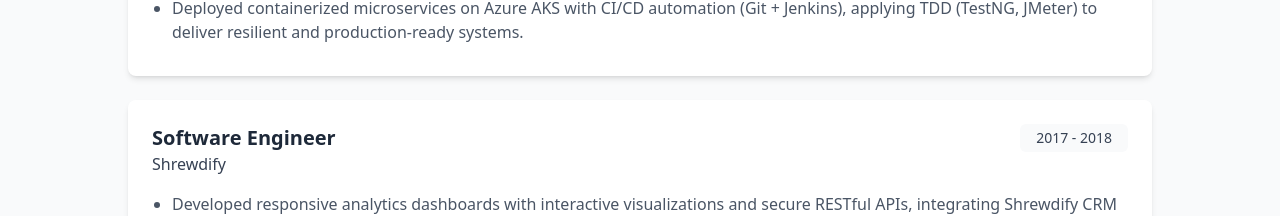
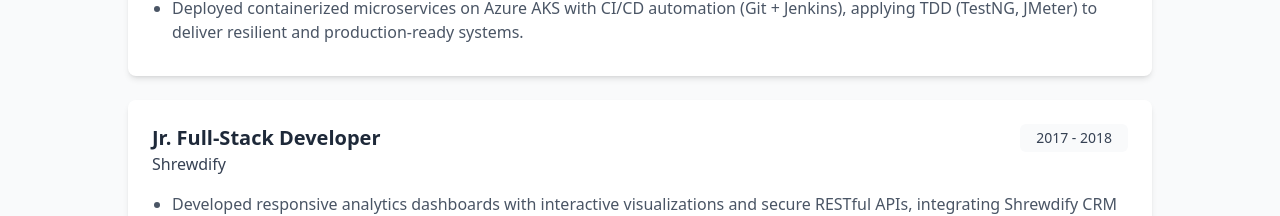
Before and after one commit to sandhyakatike/portfolio, a React (Create React App) app: page / in a window 1280 px wide. Shown: the part 3220-3436 px from the top of the page. Built offline with nearby package versions, Linux system fonts and the light colour scheme.

Commit message:
Update App.js

```diff
--- a/src/App.js
+++ b/src/App.js
@@ -139,7 +139,7 @@
       delay: 600
     },
     {
-      title: "Software Engineer",
+      title: "Jr. Full-Stack Developer ",
       company: "Shrewdify",
       period: "2017 - 2018",
       color: "text-gray-700",
```
